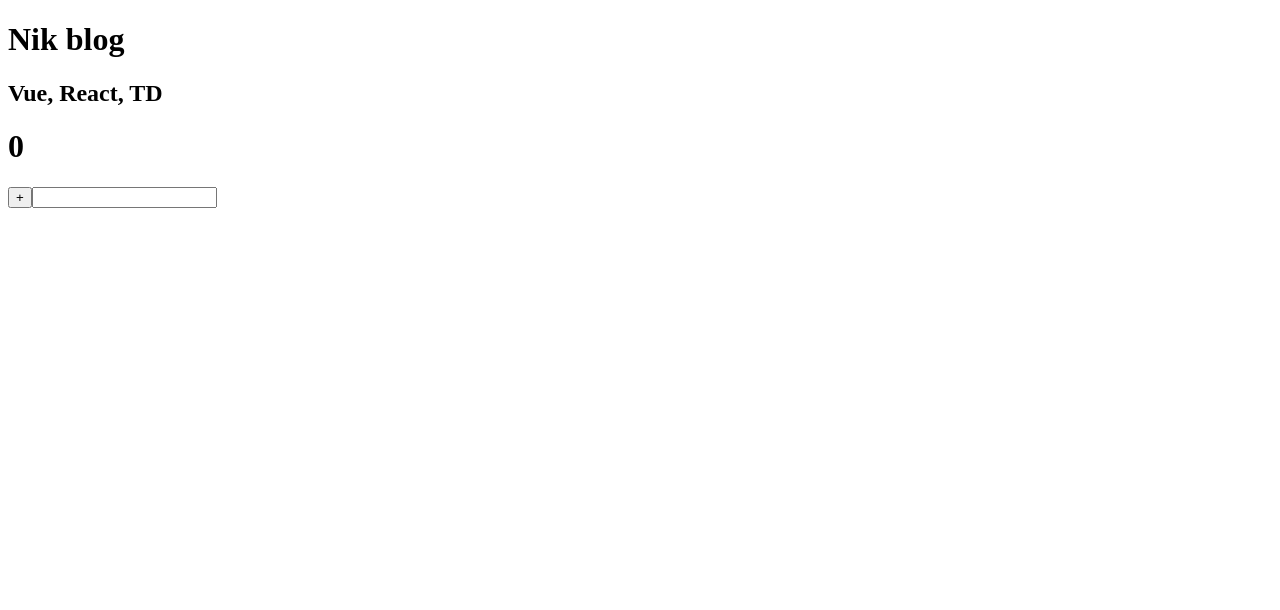
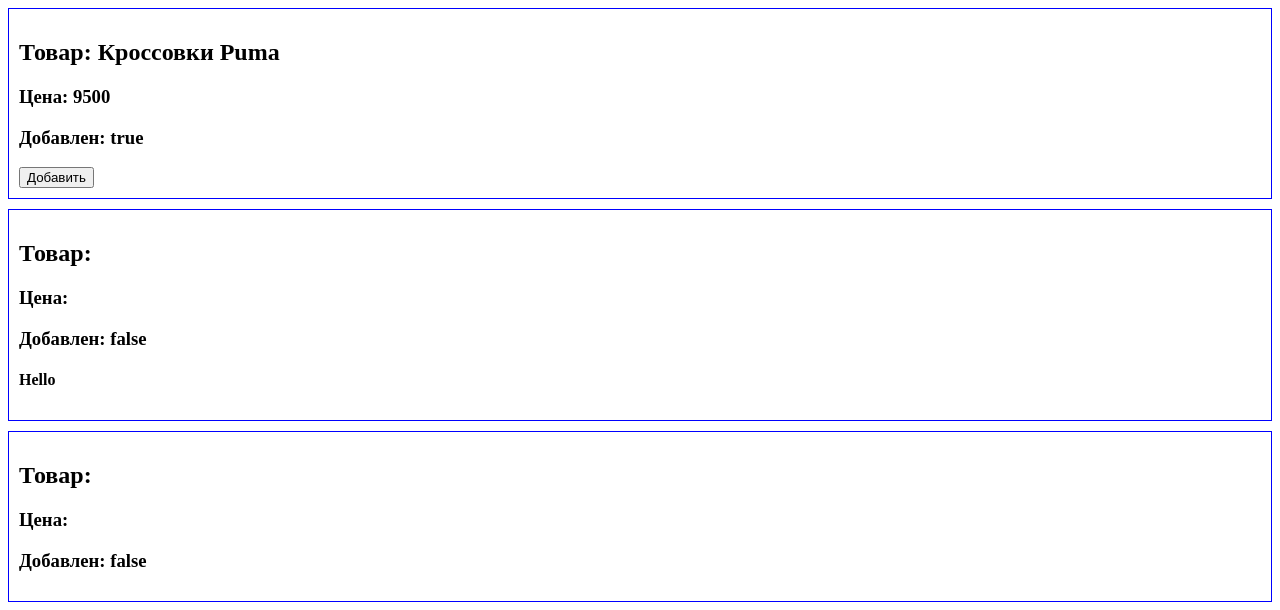
Before and after one commit to respectedbro/nb-vue, a Vue app: page / in a window 1280 px wide. Shown: the top 610 px of the page. Built offline with nearby package versions, Linux system fonts and the light colour scheme.

Commit message:
start rj

```diff
--- a/src/App.vue
+++ b/src/App.vue
@@ -1,13 +1,25 @@
-<template>
-<h1>Nik blog</h1>
-  <h2>Vue, React, TD</h2>
-  <my-hello></my-hello>
-</template>
-
 <script setup>
 import MyHello from '@/components/myHello.vue'
 </script>
 
+
+<template>
+<MyHello title="Кроссовки Puma" :price="9500" is-added>
+  <button>Добавить</button>
+</MyHello>
+
+<MyHello>
+  <h4>Hello</h4>
+</MyHello>
+
+
+<MyHello/>
+
+
+</template>
+
+
+
 <style scoped>
 
 </style>
--- a/src/components/myHello.vue
+++ b/src/components/myHello.vue
@@ -1,26 +1,25 @@
 <script setup>
-import {ref} from 'vue'
-
-let count = ref(0)
-
-const increment = () => {
-  count.value++
-}
-
-const updateCount = (e) => {
-  count.value = Number(e.target.value)
-}
-
+defineProps({
+  title: String,
+  price: Number,
+  isAdded: Boolean
+})
 </script>
 
 <template>
-  <h1>{{count}}</h1>
-  <button @click="increment">+</button>
-
-  <input @input="updateCount">
+<div class="product">
+  <h2>Товар: {{title}}</h2>
+  <h3>Цена: {{ price }}</h3>
+  <h3>Добавлен: {{isAdded}}</h3>
+  <slot></slot>
+</div>
 </template>
 
-<style scoped>
 
-
+<style>
+.product {
+  border: 1px solid blue;
+  padding: 10px;
+  margin-bottom: 10px;
+}
 </style>
```
Also changed, not shown: 1 other file (tests, documents, lock files or other folders).
